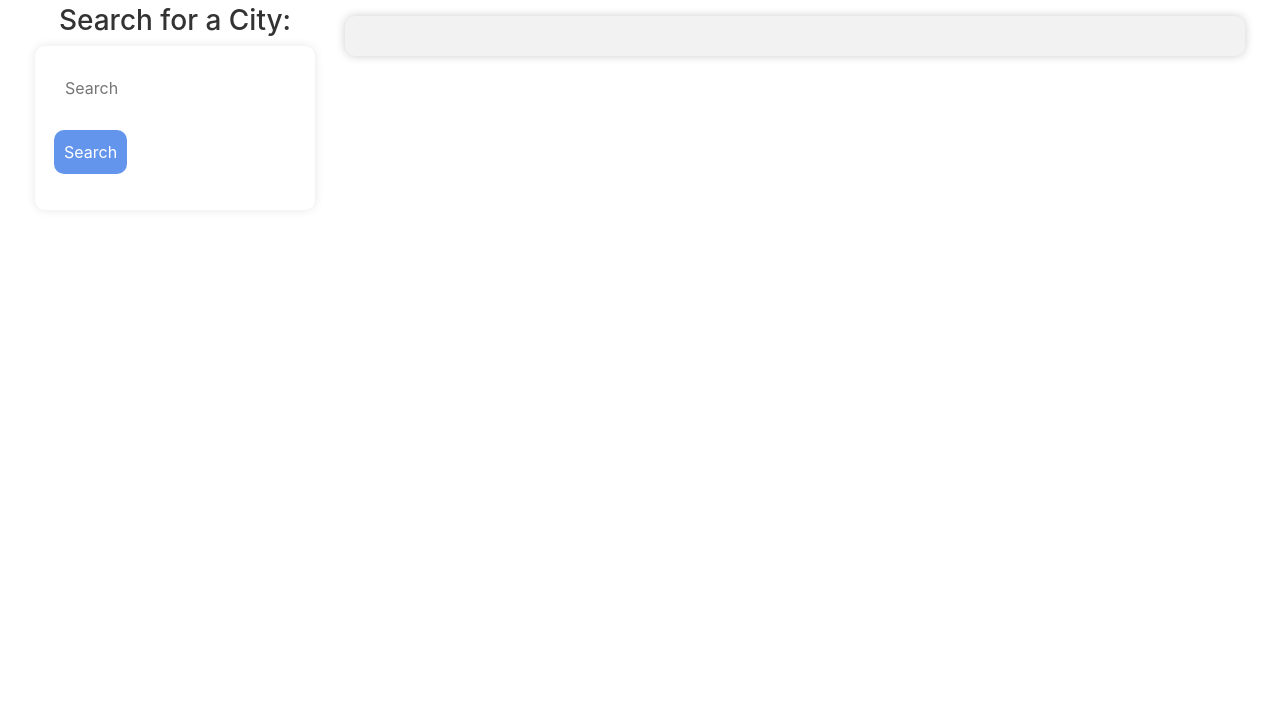
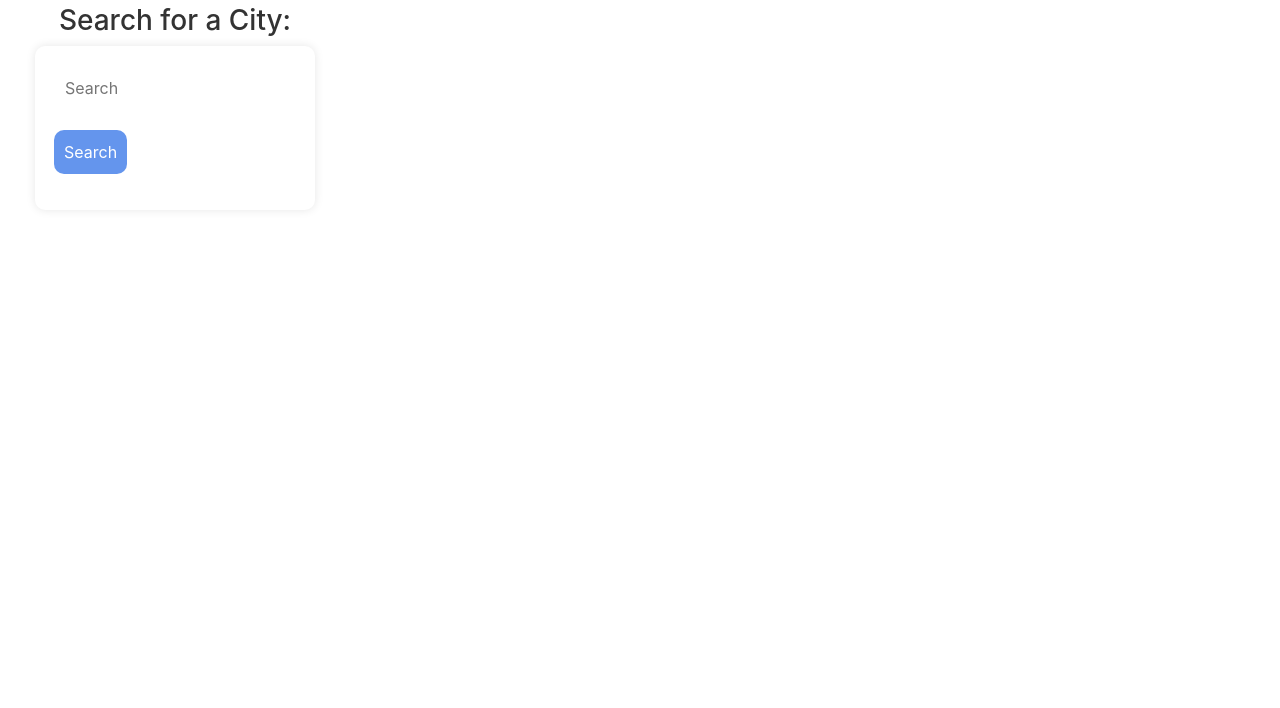
Before and after one commit to mewmew88/WeatherDashboard, a plain HTML site: page index.html in a window 1280 px wide. Shown: the part 92-800 px from the top of the page. Drawn offline with nearby package versions, Linux system fonts and the light colour scheme.

Commit message:
changed html

```diff
--- a/index.html
+++ b/index.html
@@ -43,8 +43,23 @@
         </div>
       </aside>
 
-      <div class="col-lg-9 pb-3">
-        <section id="today" class="mt-3" role="region" aria-live="polite"></section>
+<!-- <div class="col-lg-9 pb-3">
+   <section id="today" class="mt-3" role="region" aria-live="polite"></section>
+-->
+   <!--     <div class="col-md-8">
+          This section displays today's data for the city requested.
+            <section>
+              <div class="card">
+                <h2 class="card-header" id="currentCity"></h2>
+
+                <div class="card-body" id="currentTime">
+                  <p class="card-text" id="cityTemp"></p>
+                  <p class="card-text" id="cityHumidity"></p>
+                  <p class="card-text" id="cityWindSpeed"></p>
+                </div>
+              </div>
+            </section>  -->
+
         <section id="forecast" class="row mt-3" role="region" aria-live="polite"></section>
       </div>
     </div>
```
